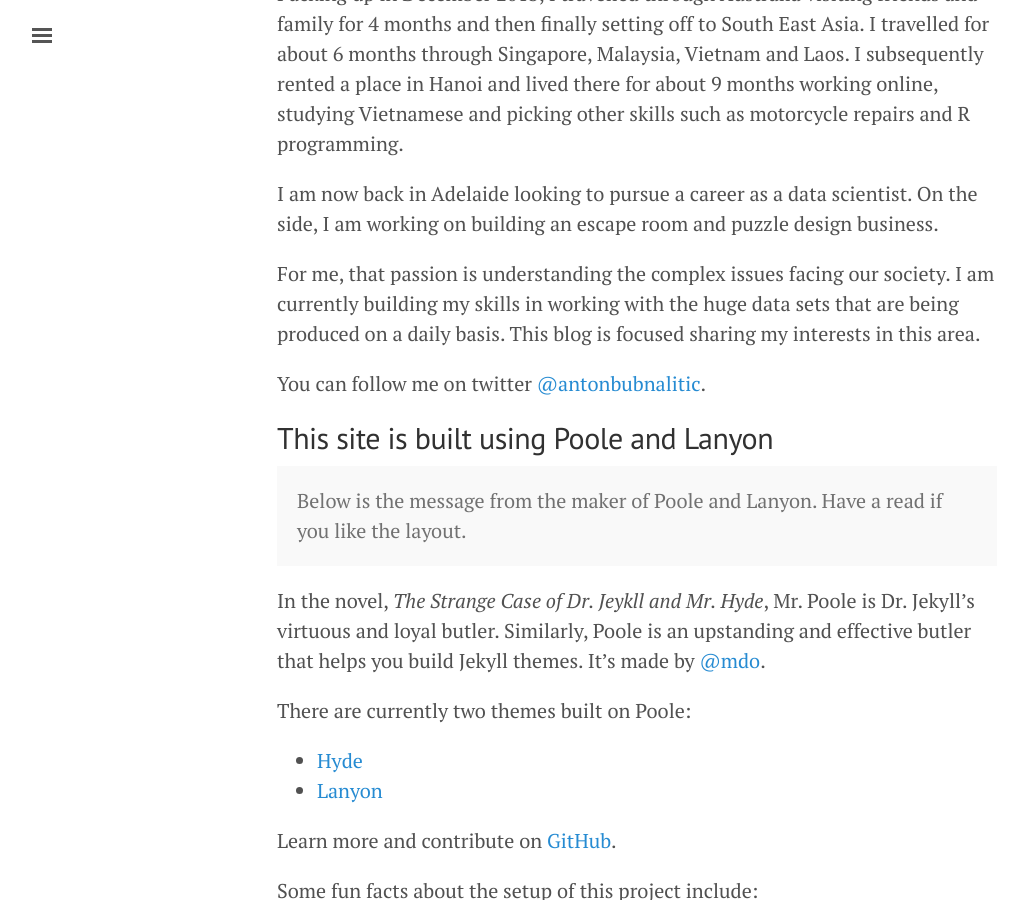
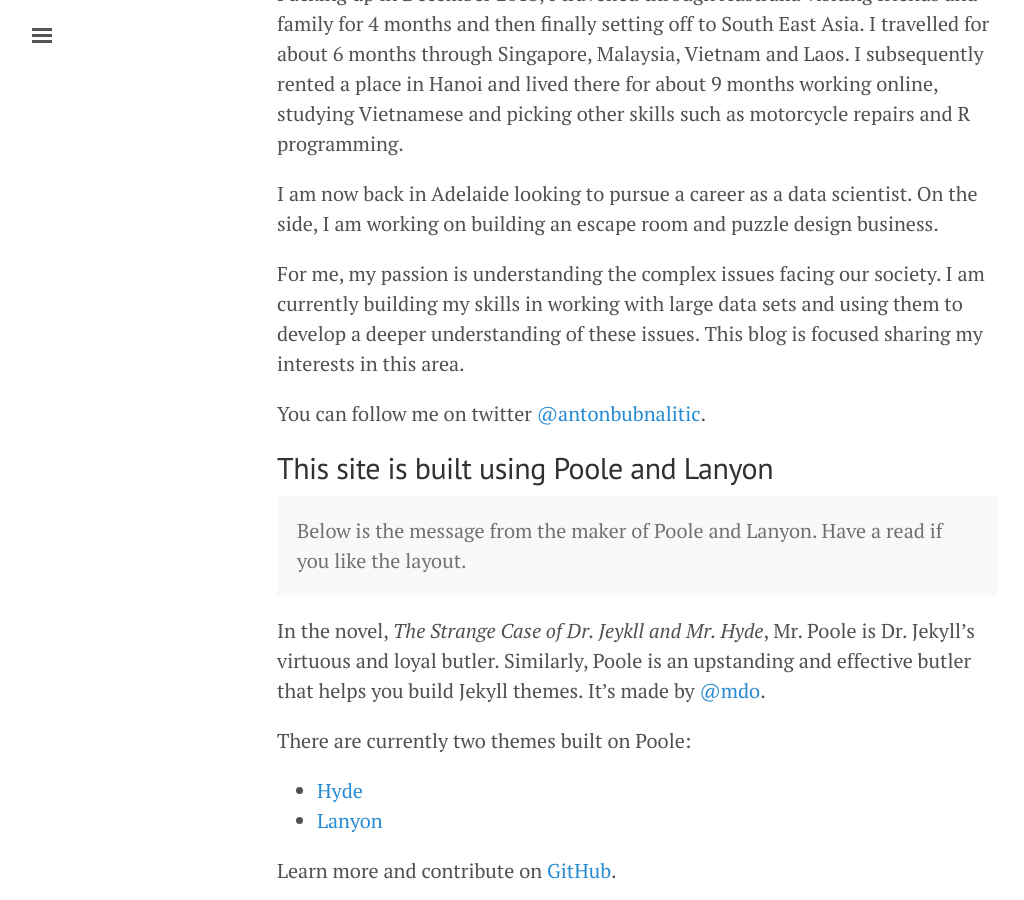
Before and after one commit to AntonBL/antonbl.github.io, a Jekyll site: the page built from about.md, in a window 1280 px wide and 900 px high, scrolled down 691 px. Shown: the whole window, without its empty margins (3-1027 px from the left). Built offline with Jekyll 4.4.1, drawn with Linux system fonts in a browser that asks for light colours.

Commit message:
edited about page

```diff
--- a/about.md
+++ b/about.md
@@ -17,7 +17,7 @@ Packing up in December 2013, I travelled through Australia visiting friends and
 
 I am now back in Adelaide looking to pursue a career as a data scientist. On the side, I am working on building an escape room and puzzle design business.
 
-For me, that passion is understanding the complex issues facing our society. I am currently building my skills in working with the huge data sets that are being produced on a daily basis. This blog is focused sharing my interests in this area.
+For me, my passion is understanding the complex issues facing our society. I am currently building my skills in working with large data sets and using them to develop a deeper understanding of these issues. This blog is focused sharing my interests in this area.
 
 You can follow me on twitter [@antonbubnalitic](https://twitter.com/antonbubnalitic).
 
```
